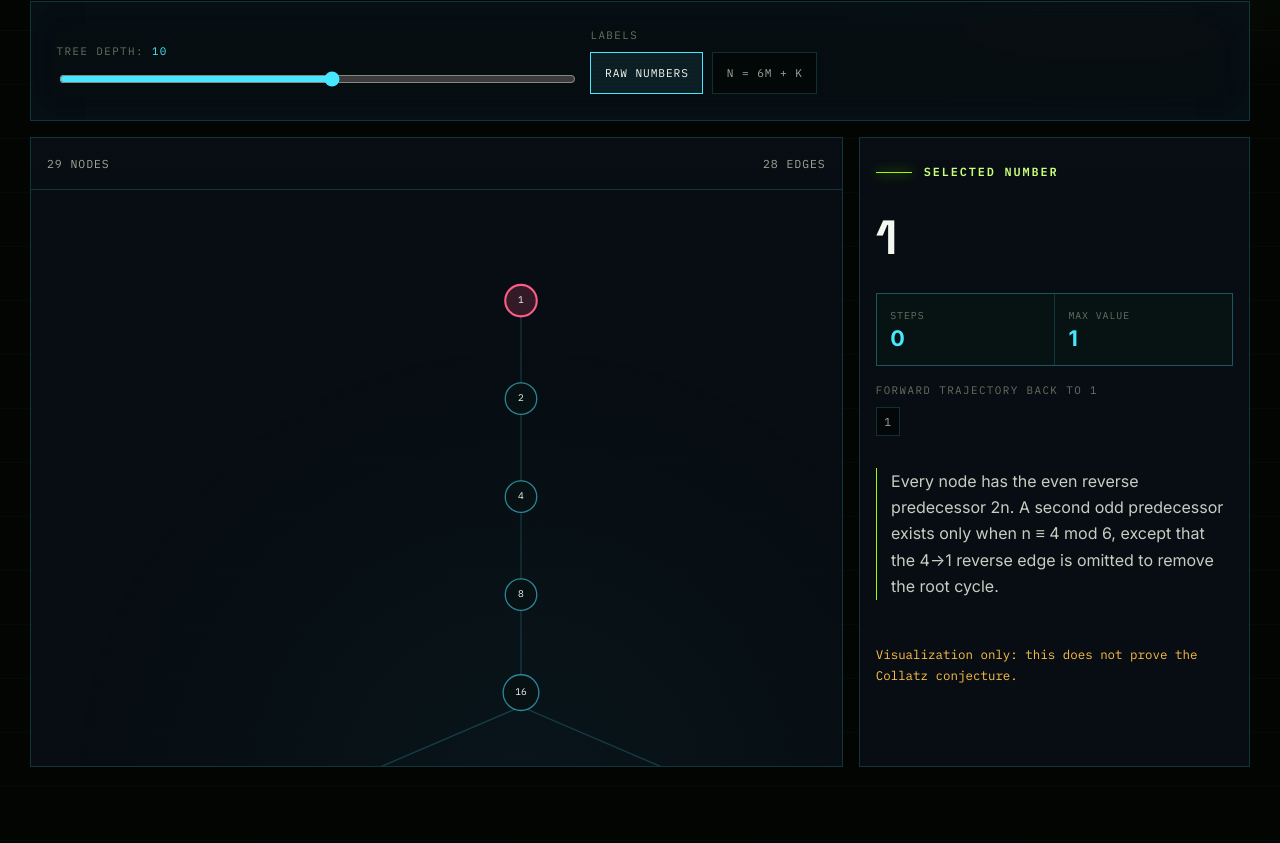
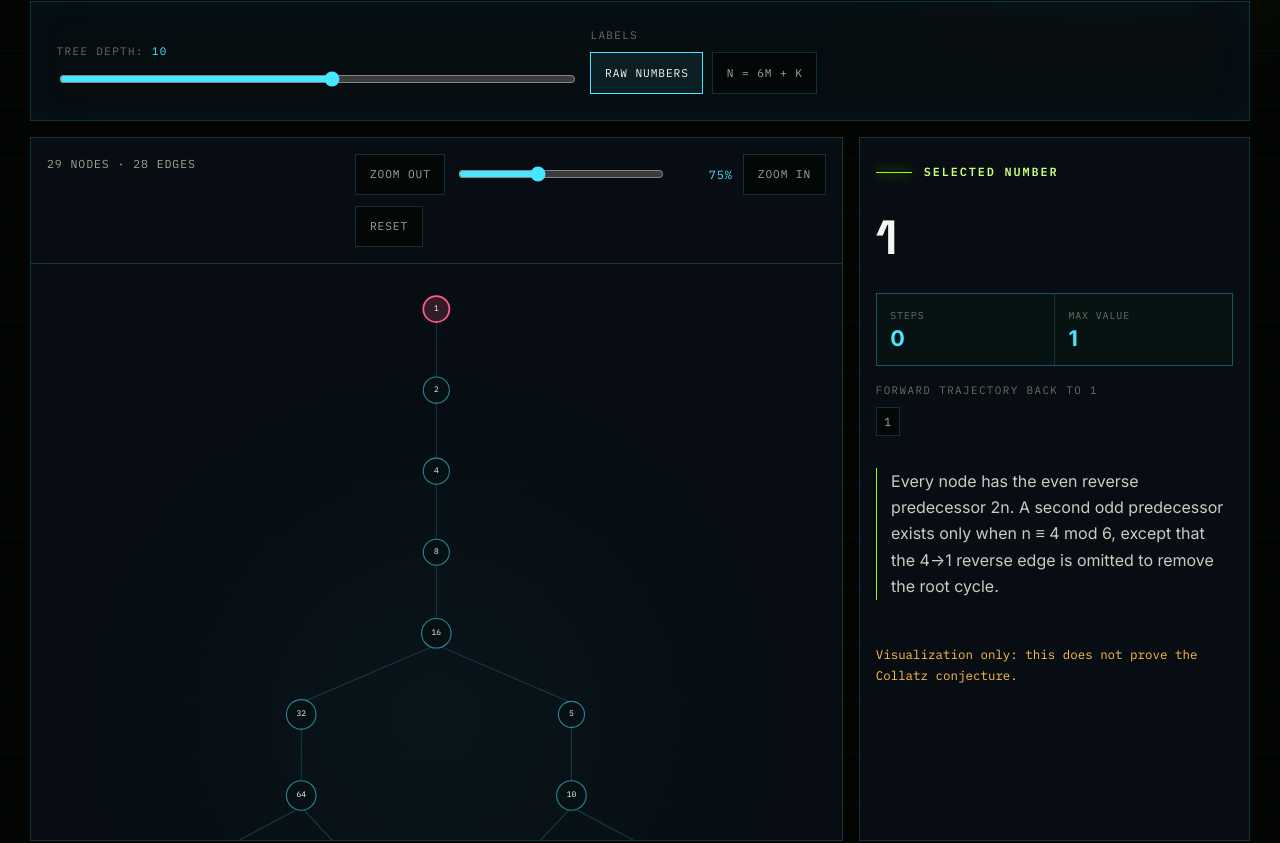
Before and after one commit to Keng0nion/Keng0nion.github.io, an Astro site: page /collatz-tree in a window 1280 px wide. Shown: the part 634-1477 px from the top of the page. Built offline with nearby package versions, Linux system fonts and the light colour scheme; Astro itself is replaced by a stand-in of ours.

Commit message:
Add zoom controls to Collatz tree

```diff
--- a/src/components/collatz/CollatzTreeExplorer.tsx
+++ b/src/components/collatz/CollatzTreeExplorer.tsx
@@ -33,6 +33,10 @@ const copy = {
       'The Collatz rule sends an even number to n/2 and an odd number to 3n+1. This page runs the question backwards: for a number n, which numbers could have arrived at n in one step? The 1→4→2→1 loop is pruned so the result stays a readable tree, not a proof of the conjecture.',
     depth: 'Tree depth',
     labels: 'Labels',
+    zoom: 'Zoom',
+    zoomOut: 'Zoom out',
+    zoomIn: 'Zoom in',
+    resetZoom: 'Reset',
     raw: 'Raw numbers',
     mod: 'n = 6m + k',
     nodes: 'nodes',
@@ -55,6 +59,10 @@ const copy = {
       'Collatz 规则是：偶数变成 n/2，奇数变成 3n+1。这个页面反过来问：对一个数字 n，哪些数字经过一步会到达 n？为了让图保持成树，我去掉了 1→4→2→1 循环对应的反向边；这只是可视化探索，不是对猜想的证明。',
     depth: '树深度',
     labels: '标签',
+    zoom: '缩放',
+    zoomOut: '缩小',
+    zoomIn: '放大',
+    resetZoom: '重置',
     raw: '原始数字',
     mod: 'n = 6m + k',
     nodes: '节点',
@@ -143,12 +151,15 @@ function CollatzTreeExplorer({ locale }: Props) {
   const labels = copy[locale];
   const [depth, setDepth] = useState(10);
   const [labelMode, setLabelMode] = useState<'raw' | 'mod'>('raw');
+  const [zoom, setZoom] = useState(0.75);
   const tree = useMemo(() => buildTree(depth, labelMode), [depth, labelMode]);
   const [selectedValue, setSelectedValue] = useState(1);
   const trajectory = useMemo(() => forwardTrajectory(selectedValue), [selectedValue]);
   const trajectorySet = useMemo(() => new Set(trajectory), [trajectory]);
   const selectedNode = tree.nodes.find((node) => node.value === selectedValue) ?? tree.nodes[0];
   const svgHeight = 90 + depth * 112;
+  const renderedWidth = Math.round(1120 * zoom);
+  const renderedHeight = Math.round(svgHeight * zoom);
   const maxTrajectoryValue = Math.max(...trajectory);
 
   return (
@@ -193,6 +204,9 @@ function CollatzTreeExplorer({ locale }: Props) {
         .ct-field input[type='range'] { width: 100%; accent-color: var(--ct-cyan); }
         .ct-value { color: var(--ct-cyan); font-family: var(--mono); }
         .ct-buttons { display: flex; flex-wrap: wrap; gap: .55rem; }
+        .ct-zoom-controls { display: flex; flex-wrap: wrap; align-items: center; gap: .65rem; min-width: min(100%, 24rem); }
+        .ct-zoom-controls input { flex: 1 1 10rem; accent-color: var(--ct-cyan); }
+        .ct-zoom-chip { color: var(--ct-cyan); font-family: var(--mono); font-size: .74rem; min-width: 3.5rem; text-align: right; }
         .ct-button { min-height: 2.6rem; border: 1px solid var(--ct-line); background: rgba(3, 5, 3, .65); color: var(--ct-muted); padding: 0 .85rem; font-family: var(--mono); font-size: .7rem; letter-spacing: .08em; text-transform: uppercase; cursor: pointer; }
         .ct-button:hover, .ct-button.is-active { color: var(--ct-text); border-color: var(--ct-cyan); background: rgba(69, 232, 255, .08); }
         .ct-meta { display: grid; grid-template-columns: repeat(2, minmax(0, 1fr)); gap: 1px; background: var(--ct-line); border: 1px solid var(--ct-line); margin-top: 1rem; }
@@ -202,8 +216,8 @@ function CollatzTreeExplorer({ locale }: Props) {
         .ct-layout { display: grid; gap: 1rem; }
         .ct-graph-panel, .ct-side-panel { border: 1px solid var(--ct-line); background: var(--ct-panel); min-width: 0; }
         .ct-graph-head { display: flex; flex-wrap: wrap; justify-content: space-between; gap: 1rem; padding: 1rem; border-bottom: 1px solid var(--ct-line); color: var(--ct-muted); font-family: var(--mono); font-size: .72rem; letter-spacing: .08em; text-transform: uppercase; }
-        .ct-graph-scroll { overflow: auto; max-height: min(72vh, 58rem); }
-        .ct-graph { min-width: 980px; display: block; background: radial-gradient(circle at center, rgba(69, 232, 255, .04), transparent 60%); }
+        .ct-graph-scroll { overflow: auto; max-height: min(72vh, 58rem); scroll-behavior: smooth; }
+        .ct-graph { display: block; background: radial-gradient(circle at center, rgba(69, 232, 255, .04), transparent 60%); }
         .ct-edge { stroke: rgba(69, 232, 255, .2); stroke-width: 1.4; }
         .ct-edge.is-path { stroke: var(--ct-lime); stroke-width: 2.6; filter: drop-shadow(0 0 5px rgba(156, 255, 0, .55)); }
         .ct-node circle { fill: #071013; stroke: rgba(69, 232, 255, .55); stroke-width: 1.5; transition: fill .15s ease, stroke .15s ease; }
@@ -261,11 +275,33 @@ function CollatzTreeExplorer({ locale }: Props) {
         <div className="ct-layout">
           <div className="ct-graph-panel">
             <div className="ct-graph-head">
-              <span>{tree.nodes.length} {labels.nodes}</span>
-              <span>{tree.edges.length} {labels.edges}</span>
+              <span>{tree.nodes.length} {labels.nodes} · {tree.edges.length} {labels.edges}</span>
+              <div className="ct-zoom-controls" aria-label={labels.zoom}>
+                <button type="button" className="ct-button" onClick={() => setZoom((value) => Math.max(0.35, Number((value - 0.1).toFixed(2))))}>{labels.zoomOut}</button>
+                <input
+                  aria-label={labels.zoom}
+                  type="range"
+                  min="0.35"
+                  max="1.4"
+                  step="0.05"
+                  value={zoom}
+                  onChange={(event) => setZoom(Number(event.currentTarget.value))}
+                />
+                <span className="ct-zoom-chip">{Math.round(zoom * 100)}%</span>
+                <button type="button" className="ct-button" onClick={() => setZoom((value) => Math.min(1.4, Number((value + 0.1).toFixed(2))))}>{labels.zoomIn}</button>
+                <button type="button" className="ct-button" onClick={() => setZoom(0.75)}>{labels.resetZoom}</button>
+              </div>
             </div>
             <div className="ct-graph-scroll">
-              <svg className="ct-graph" viewBox={`0 0 1120 ${svgHeight}`} style={{ height: `${svgHeight}px` }} role="img" aria-label="Cycle-pruned reverse Collatz tree">
+              <svg
+                className="ct-graph"
+                viewBox={`0 0 1120 ${svgHeight}`}
+                width={renderedWidth}
+                height={renderedHeight}
+                style={{ width: `${renderedWidth}px`, height: `${renderedHeight}px` }}
+                role="img"
+                aria-label="Cycle-pruned reverse Collatz tree"
+              >
                 {tree.edges.map((edge) => {
                   const from = tree.nodes.find((node) => node.value === edge.from);
                   const to = tree.nodes.find((node) => node.value === edge.to);
```
